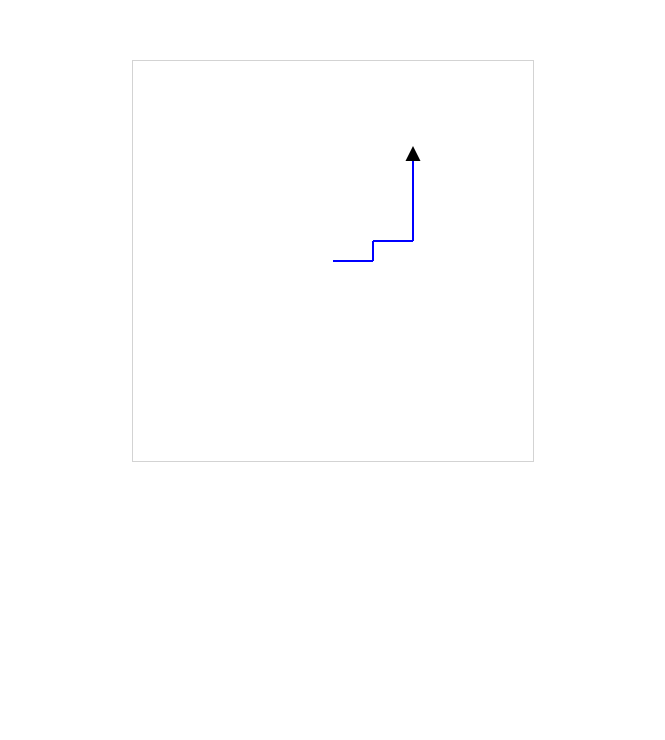
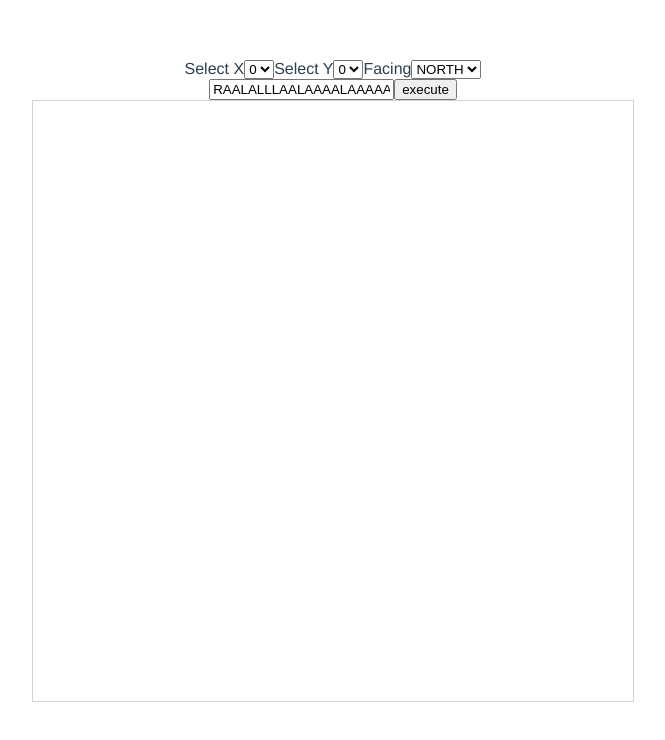
Before and after one commit to ElenaDo/robot-simulator, a Vue app: page / in a window 1280 px wide. Shown: the top 740 px of the page, without its empty margins (307-972 px from the left). Built offline with nearby package versions, Linux system fonts and the light colour scheme.

Commit message:
instructions input and canvas clear

```diff
--- a/src/App.vue
+++ b/src/App.vue
@@ -1,5 +1,6 @@
 <template>
   <div id="app">
+    <InputPanel @directions="passDirections" />
     <PathDisplay
       :history="robot.history"
       :facing="robot.facing"
@@ -9,6 +10,7 @@
 
 <script>
 import { Robot } from '@/robot-simulator';
+import InputPanel from './components/InputPanel.vue';
 import PathDisplay from './components/PathDisplay.vue';
 
 export default {
@@ -18,14 +20,19 @@ export default {
       history: [],
       facing: 'NORTH',
     },
+    directions: '',
   }),
   components: {
     PathDisplay,
+    InputPanel,
   },
   mounted() {
     this.robot = new Robot();
-    console.log(this.robot);
-    this.robot.execute('0 0 NORTH RAALALLLAALAAAA');
+  },
+  methods: {
+    passDirections(val) {
+      this.robot.execute(val);
+    },
   },
 };
 </script>
--- /dev/null
+++ b/src/components/InputPanel.vue
@@ -0,0 +1,57 @@
+<template>
+  <div>
+    <div>
+      <span>Select X</span>
+      <select v-model="selectedX">
+        <option
+          v-for="(number, index) in 10"
+          :key="number"
+          :value="index"
+        >{{ index }}</option>
+      </select>
+      <span>Select Y</span>
+      <select v-model="selectedY">
+        <option
+          v-for="(number, index) in 10"
+          :key="number"
+          :value="index"
+        >{{ index }}</option>
+      </select>
+      <span>Facing</span>
+      <select v-model="selectedFacing">
+        <option
+          v-for="option in facing"
+          :key="option"
+        >{{ option }}</option>
+      </select>
+      </div>
+    <div>
+      <input v-model="path"/>
+      <button @click="passDirections">execute</button>
+    </div>
+  </div>
+</template>
+
+<script>
+export default {
+  name: 'InputPanel',
+  data: () => ({
+    selectedX: 0,
+    selectedY: 0,
+    selectedFacing: 'NORTH',
+    facing: [
+      'NORTH',
+      'EAST',
+      'SOUTH',
+      'WEST',
+    ],
+    path: 'RAALALLLAALAAAALAAAAAAALAAAA',
+  }),
+  methods: {
+    passDirections() {
+      const directions = `${this.selectedX} ${this.selectedY} ${this.selectedFacing} ${this.path}`;
+      this.$emit('directions', directions);
+    },
+  },
+};
+</script>
--- a/src/components/PathDisplay.vue
+++ b/src/components/PathDisplay.vue
@@ -1,6 +1,6 @@
 <template>
   <div>
-    <canvas id="canvas" width="400" height="400">
+    <canvas id="canvas" width="600" height="600">
     </canvas>
   </div>
 </template>
@@ -29,20 +29,26 @@ export default {
     const canvas = document.getElementById('canvas');
     const ctx = canvas.getContext('2d');
     ctx.lineWidth = 2;
-    this.vueCanvas = ctx;
-    this.vueCanvas.translate(canvas.width / 2, canvas.height / 2);
-    this.vueCanvas.strokeStyle = 'blue';
+    ctx.translate(canvas.width / 2, canvas.height / 2);
+    ctx.strokeStyle = 'blue';
+    this.ctx = ctx;
     this.movePath();
   },
   watch: {
     history: {
       handler: 'movePath',
-      immediate: true,
     },
   },
   methods: {
+    clear() {
+      const { ctx } = this;
+      const { width } = ctx.canvas;
+      const halfWidth = width / 2;
+      ctx.clearRect(-halfWidth, -halfWidth, width, width);
+    },
     movePath() {
-      const ctx = this.vueCanvas;
+      this.clear();
+      const { ctx } = this;
       let prevX;
       let prevY;
       const move = (step, i) => {
@@ -58,38 +64,39 @@ export default {
         ctx.stroke();
         if (i === this.history.length - 1) this.drawTriangle();
       };
-      this.history.forEach((step, i) => setTimeout(() => move(step, i), 10 * i));
+      this.history.forEach((step, i) => setTimeout(() => move(step, i), 30 * i));
     },
     drawTriangle() {
-      this.vueCanvas.beginPath();
+      const { ctx } = this;
+      ctx.beginPath();
       const { history, facing } = this;
       const [x, y] = history[history.length - 1];
       const side = 15;
       const scaledX = x * this.scale;
       const scaledY = y * this.scale;
-      this.vueCanvas.moveTo(scaledX, -scaledY);
+      ctx.moveTo(scaledX, -scaledY);
       switch (facing) {
         case 'EAST':
-          this.vueCanvas.moveTo(scaledX, -scaledY - side / 2);
-          this.vueCanvas.lineTo(scaledX + side, -scaledY);
-          this.vueCanvas.lineTo(scaledX, -scaledY + side / 2);
+          ctx.moveTo(scaledX, -scaledY - side / 2);
+          ctx.lineTo(scaledX + side, -scaledY);
+          ctx.lineTo(scaledX, -scaledY + side / 2);
           break;
         case 'WEST':
-          this.vueCanvas.lineTo(scaledX, -scaledY - side / 2);
-          this.vueCanvas.lineTo(scaledX - side, -scaledY);
-          this.vueCanvas.lineTo(scaledX, -scaledY + side / 2);
+          ctx.lineTo(scaledX, -scaledY - side / 2);
+          ctx.lineTo(scaledX - side, -scaledY);
+          ctx.lineTo(scaledX, -scaledY + side / 2);
           break;
         case 'SOUTH':
-          this.vueCanvas.lineTo(scaledX + side / 2, -scaledY);
-          this.vueCanvas.lineTo(scaledX, -scaledY + side);
-          this.vueCanvas.lineTo(scaledX - side / 2, -scaledY);
+          ctx.lineTo(scaledX + side / 2, -scaledY);
+          ctx.lineTo(scaledX, -scaledY + side);
+          ctx.lineTo(scaledX - side / 2, -scaledY);
           break;
         default: // NORTH
-          this.vueCanvas.lineTo(scaledX + side / 2, -scaledY);
-          this.vueCanvas.lineTo(scaledX, -scaledY - side);
-          this.vueCanvas.lineTo(scaledX - side / 2, -scaledY);
+          ctx.lineTo(scaledX + side / 2, -scaledY);
+          ctx.lineTo(scaledX, -scaledY - side);
+          ctx.lineTo(scaledX - side / 2, -scaledY);
       }
-      this.vueCanvas.fill();
+      ctx.fill();
     },
   },
 };
```
